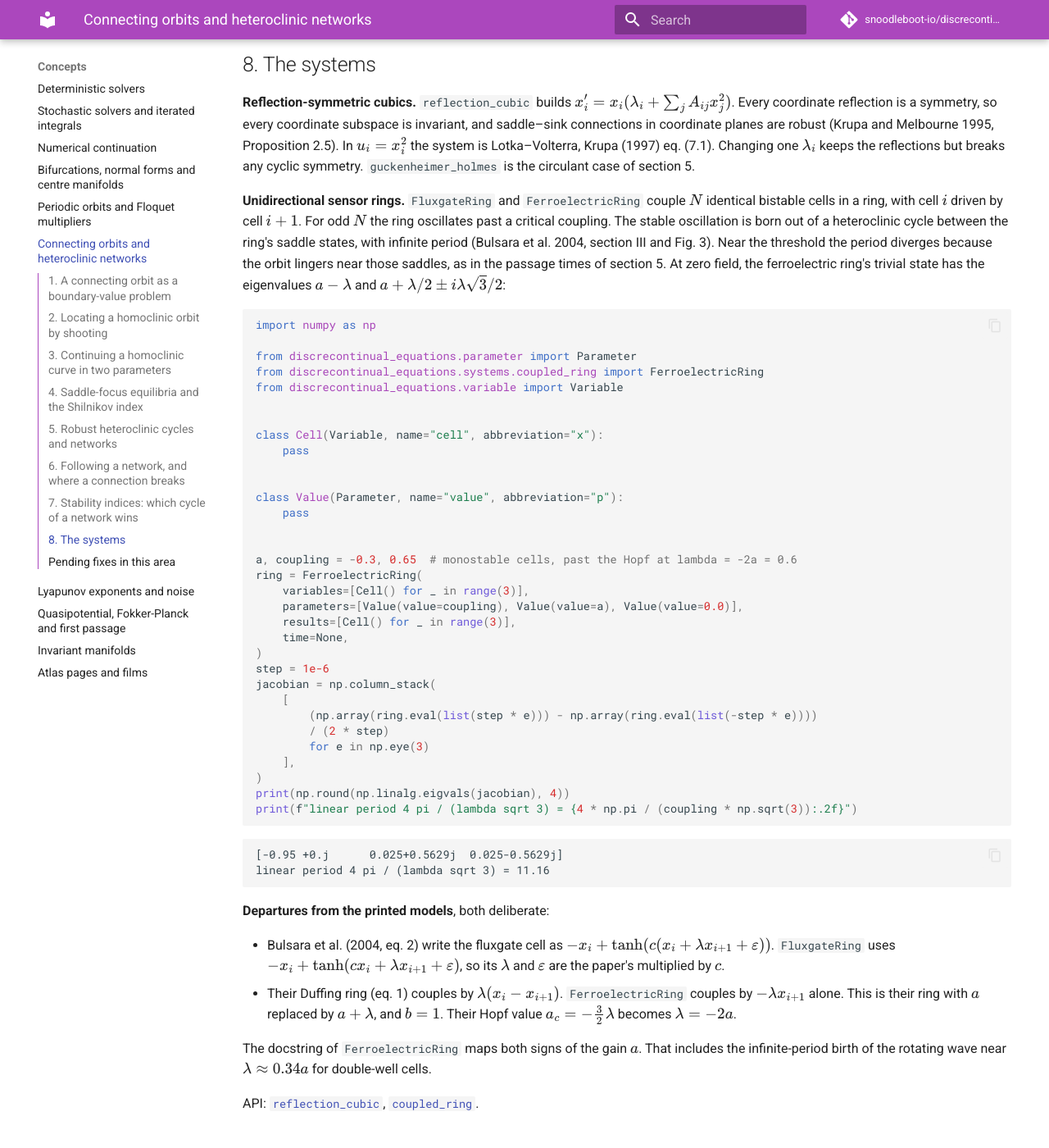
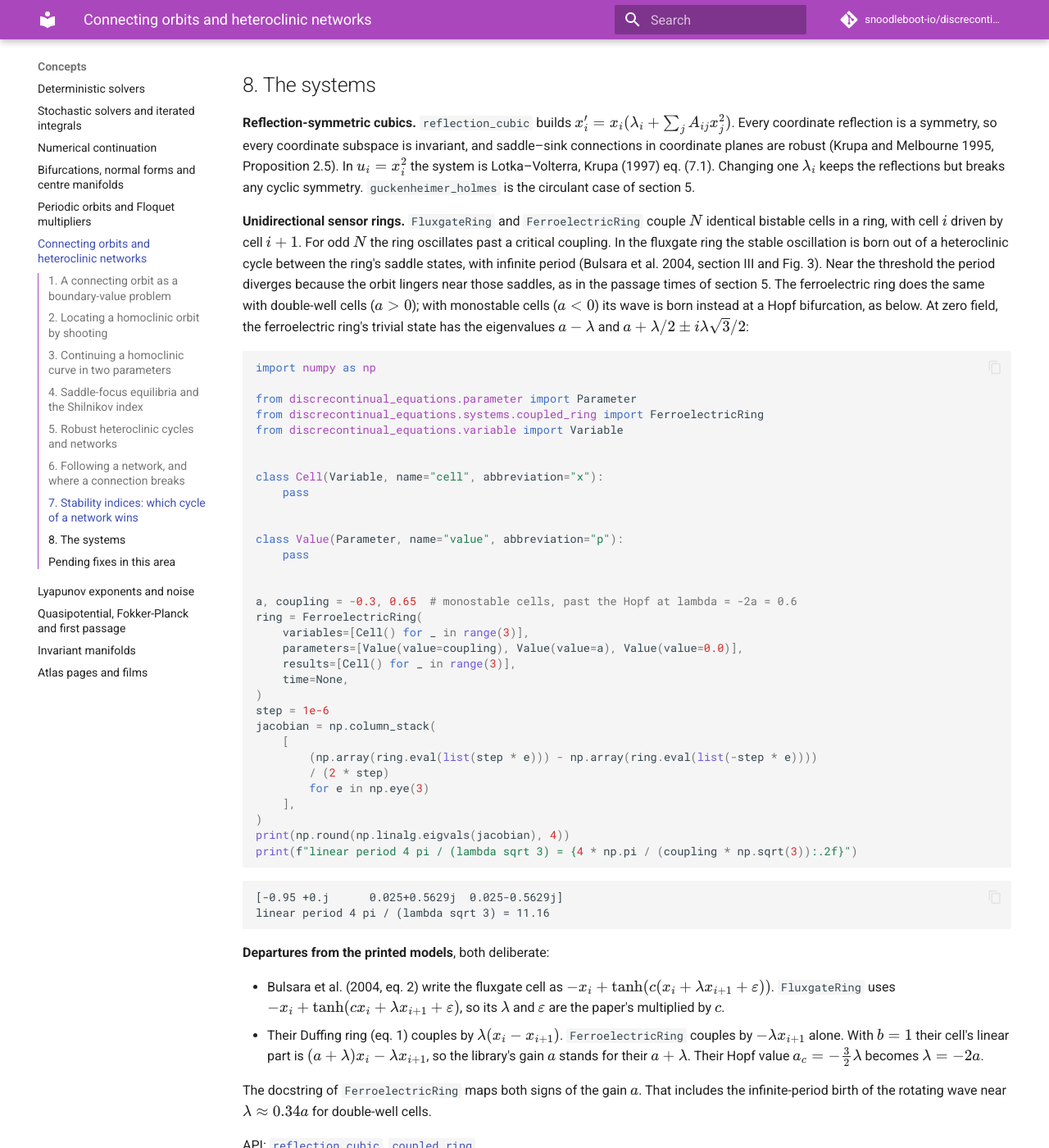
Before and after one commit to snoodleboot-io/discrecontinual_equations, an MkDocs documentation site: the page built from docs/user-guide/connecting-orbits.md, in a window 1280 px wide and 1400 px high, scrolled down 10492 px. Shown: the whole window at 82% size. Built offline with MkDocs 1.6.1 and Material for MkDocs 9.7.7, drawn with Linux system fonts in a browser that asks for light colours; comment, search, counter and statistics services are not loaded; some of the changed text lies outside the part shown.

Commit message:
State exactly how a NaN gap moves the homoclinic bisection, and map the ferroelectric ring's gain to Bulsara's a + lambda

````diff
--- a/docs/user-guide/connecting-orbits.md
+++ b/docs/user-guide/connecting-orbits.md
@@ -199,9 +199,10 @@ mu = -0.0857; Melnikov, first order: -0.0857
 
 - The gap is `NaN` where there is no return. Here that means $\mu = -0.2$, where
   the manifold settles on the centre, and $\mu = 0$, where it escapes. `locate`
-  does not check its bracket. A `NaN` never counts as a sign change, so a `NaN`
-  between the root and `upper` sends the answer to `upper`. Evaluate `gap` at
-  both ends first, as above.
+  does not check its bracket. A `NaN` never counts as a sign change: when the
+  gap at `lower`, or at a midpoint, is `NaN`, the search moves `lower` to that
+  point and then on to the next midpoint without a test. If that skips the root,
+  the answer is `upper`. Evaluate `gap` at both ends first, as above.
 - The saddle needs a one-dimensional unstable manifold with a real leading
   eigenvalue. The departure and return radii are absolute (0.5 and 0.4), so a
   system far from unit scale needs its own `ReturnSettings`.
@@ -574,11 +575,13 @@ $\lambda_i$ keeps the reflections but breaks any cyclic symmetry.
 
 **Unidirectional sensor rings.** `FluxgateRing` and `FerroelectricRing` couple $N$
 identical bistable cells in a ring, with cell $i$ driven by cell $i+1$. For odd
-$N$ the ring oscillates past a critical coupling. The stable oscillation is born
-out of a heteroclinic cycle between the ring's saddle states, with infinite
-period (Bulsara et al. 2004, section III and Fig. 3). Near the threshold the
-period diverges because the orbit lingers near those saddles, as in the passage
-times of section 5. At zero field, the ferroelectric ring's trivial state has the
+$N$ the ring oscillates past a critical coupling. In the fluxgate ring the stable
+oscillation is born out of a heteroclinic cycle between the ring's saddle states,
+with infinite period (Bulsara et al. 2004, section III and Fig. 3). Near the
+threshold the period diverges because the orbit lingers near those saddles, as in
+the passage times of section 5. The ferroelectric ring does the same with
+double-well cells ($a > 0$); with monostable cells ($a < 0$) its wave is born
+instead at a Hopf bifurcation, as below. At zero field, the ferroelectric ring's trivial state has the
 eigenvalues $a - \lambda$ and $a + \lambda/2 \pm i\lambda\sqrt3/2$:
 
 ```python
@@ -628,8 +631,9 @@ linear period 4 pi / (lambda sqrt 3) = 11.16
   $-x_i + \tanh(c x_i + \lambda x_{i+1} + \varepsilon)$, so its $\lambda$ and
   $\varepsilon$ are the paper's multiplied by $c$.
 - Their Duffing ring (eq. 1) couples by $\lambda(x_i - x_{i+1})$.
-  `FerroelectricRing` couples by $-\lambda x_{i+1}$ alone. This is their ring with
-  $a$ replaced by $a + \lambda$, and $b = 1$. Their Hopf value
+  `FerroelectricRing` couples by $-\lambda x_{i+1}$ alone. With $b = 1$ their
+  cell's linear part is $(a + \lambda)x_i - \lambda x_{i+1}$, so the library's
+  gain $a$ stands for their $a + \lambda$. Their Hopf value
   $a_c = -\tfrac32\lambda$ becomes $\lambda = -2a$.
 
 The docstring of `FerroelectricRing` maps both signs of the gain $a$. That
````
Also changed, not shown: 2 other files.
